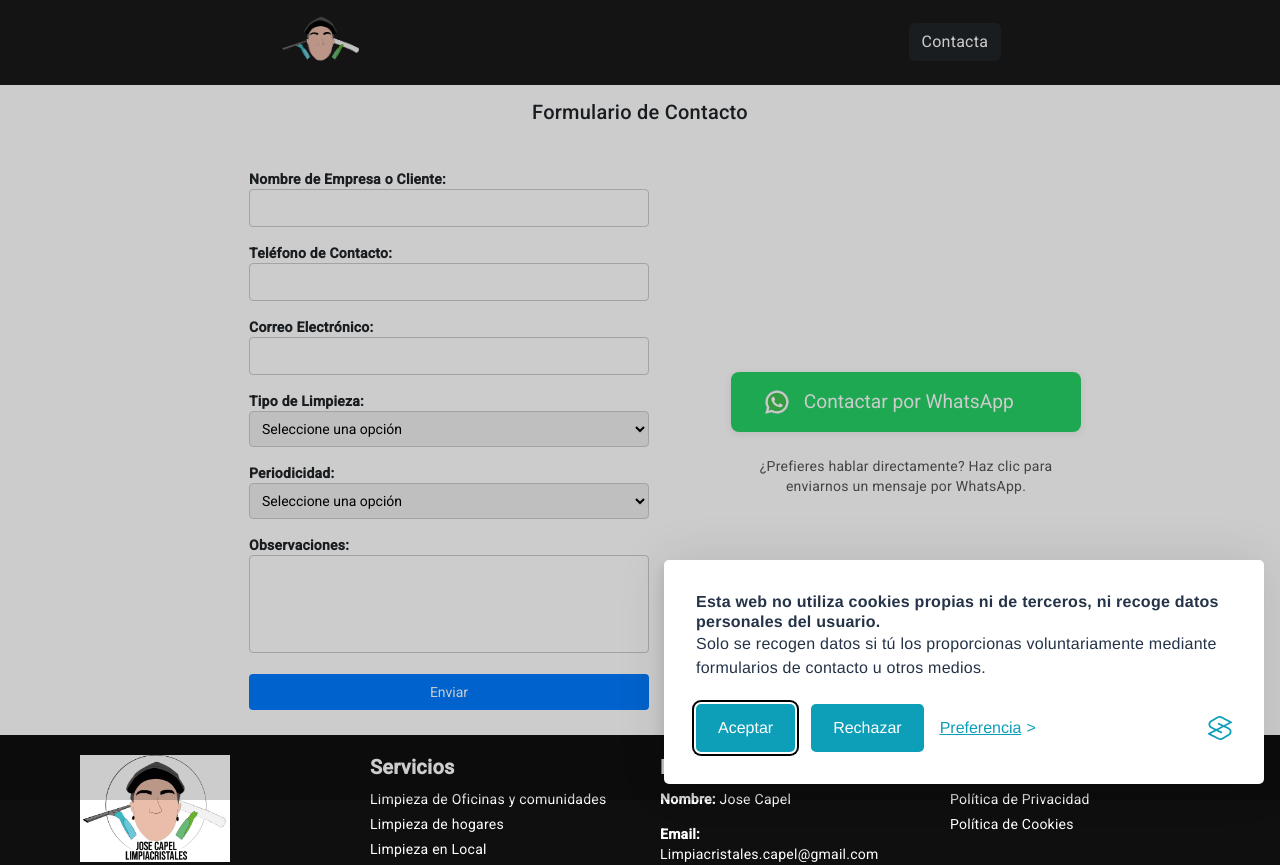
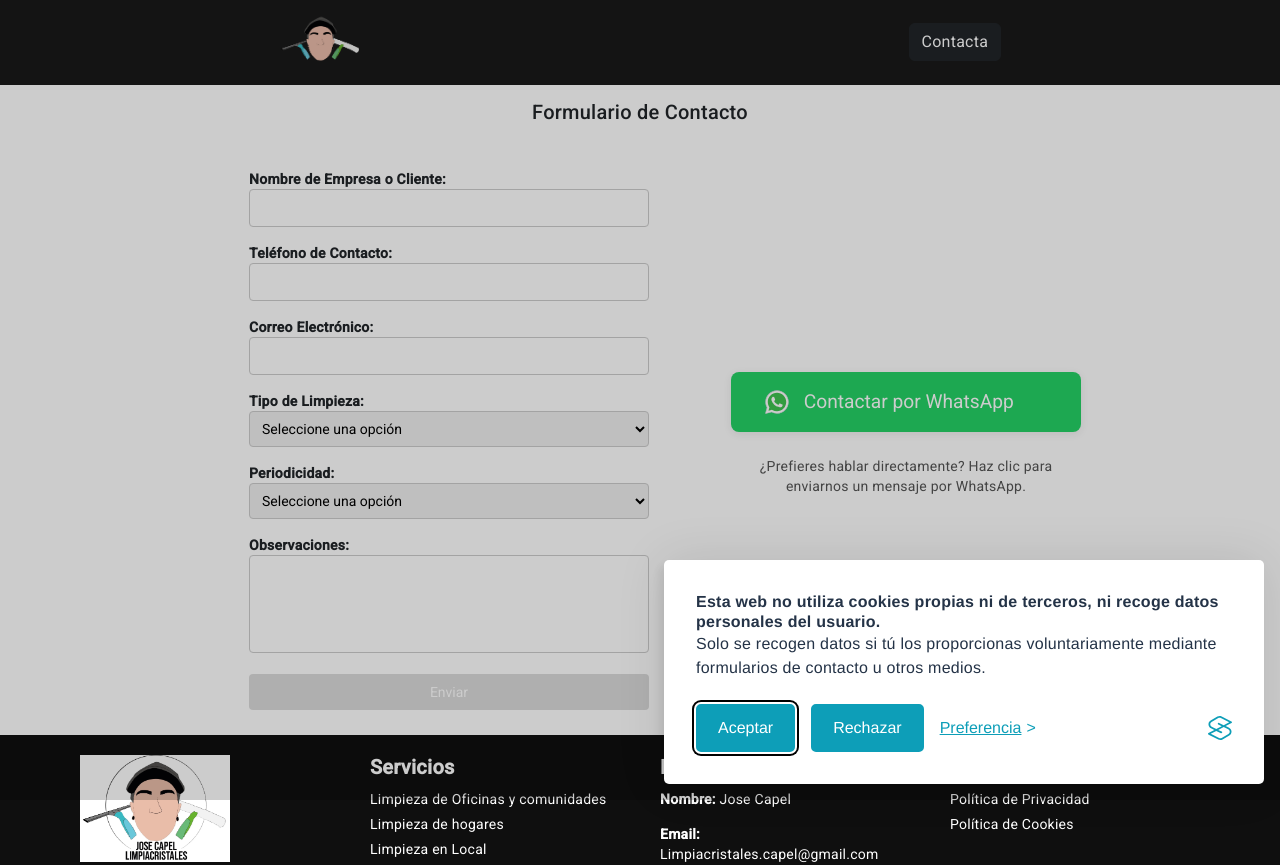
Before and after one commit to DavidRamon15/Limpia-cristales, an Angular app: page /contacto in a window 1280 px wide. Shown: the top 865 px of the page. Built offline with nearby package versions, Linux system fonts and the light colour scheme.

Commit message:
Solucion problema mail

```diff
--- a/src/app/component/contacto/contacto.component.css
+++ b/src/app/component/contacto/contacto.component.css
@@ -21,11 +21,19 @@ button {
     border-radius: 4px;
 }
 
+
 button {
     background-color: #007bff;
     color: white;
     border: none;
     cursor: pointer;
+    transition: background 0.2s, opacity 0.2s;
+}
+
+button:disabled {
+    background-color: #cccccc;
+    cursor: not-allowed;
+    opacity: 0.7;
 }
 
 button:hover {
--- a/src/app/component/contacto/contacto.component.html
+++ b/src/app/component/contacto/contacto.component.html
@@ -50,7 +50,19 @@
                             <textarea id="observaciones" name="observaciones" [(ngModel)]="formData.observaciones"
                                 rows="4"></textarea>
                         </div>
-                        <button type="submit" [disabled]="!contactForm.valid">Enviar</button>
+                        <button type="submit" [disabled]="!contactForm.valid || isLoading">
+                            <span *ngIf="isLoading" class="spinner" style="margin-right:8px;">
+                                <svg width="20" height="20" viewBox="0 0 50 50">
+                                    <circle cx="25" cy="25" r="20" fill="none" stroke="#25D366" stroke-width="5"
+                                        stroke-linecap="round" stroke-dasharray="31.4 31.4"
+                                        transform="rotate(-90 25 25)">
+                                        <animateTransform attributeName="transform" type="rotate" from="0 25 25"
+                                            to="360 25 25" dur="1s" repeatCount="indefinite" />
+                                    </circle>
+                                </svg>
+                            </span>
+                            Enviar
+                        </button>
                     </form>
                 </div>
             </div>
--- a/src/app/component/contacto/contacto.component.ts
+++ b/src/app/component/contacto/contacto.component.ts
@@ -19,9 +19,12 @@ export class ContactoComponent {
     observaciones: ''
   };
 
+  isLoading = false;
+
   constructor(private contactoService: ContactoService) { }
 
   enviarFormulario() {
+    this.isLoading = true;
     this.contactoService.enviarFormulario(this.formData).subscribe({
       next: (res) => {
         Swal.fire({
@@ -29,6 +32,7 @@ export class ContactoComponent {
           title: '¡Formulario enviado!',
           text: 'Gracias por contactarnos. Te responderemos lo antes posible.',
         });
+        this.isLoading = false;
       },
       error: (err) => {
         let errorMsg = 'Hubo un error al enviar el formulario. Inténtalo nuevamente.';
@@ -41,6 +45,7 @@ export class ContactoComponent {
           text: errorMsg,
         });
         console.error(err);
+        this.isLoading = false;
       }
     });
   }
--- a/src/app/component/limpieza-local/limpieza-local.component.html
+++ b/src/app/component/limpieza-local/limpieza-local.component.html
@@ -79,7 +79,7 @@
                     la luz y realzan cada espacio.</p>
             </div>
             <div class="col-md-5">
-                <img src="assets/imagenes/terraza4.jpg" alt="Descripción de la imagen"
+                <img src="assets/imagenes/local1.jpg" alt="Descripción de la imagen"
                     class="featurette-image img-fluid mx-auto" width="350" height="350"
                     (click)="modal.abrirModal('assets/imagenes/terraza.jpg', 'Cristales')">
             </div>
--- a/src/app/component/politica-cookies/politica-cookies.component.html
+++ b/src/app/component/politica-cookies/politica-cookies.component.html
@@ -34,7 +34,7 @@
                 <li>Ni esta web ni su responsable se hacen responsables del contenido o veracidad de las políticas de
                     privacidad de los terceros mencionados.</li>
                 <li>Si tienes dudas sobre esta política de cookies, puedes contactarnos en
-                    <strong>juan@example.com</strong>.
+                    <strong>Limpiacristales.capel@gmail.com</strong>.
                 </li>
             </ul>
         </section>
--- a/src/environments/environment.ts
+++ b/src/environments/environment.ts
@@ -1,4 +1,4 @@
 export const environment = {
     production: false,
-    instagramToken: 'e72f6ffcf957347cb2bfd2583edd3c3f'
+    instagramToken: 'IGAAG33QYaZCGpBZAE1qS3R0aEtnUFVvcWU5MUR2ZAHdoX3JINnV2YTkxRFhHWEJVVGlaU2I0MmZALLVAwV1dCeUhnZA1IwcndlRGhxSm9xbkVNT2czRWdXXzdUenhfbG5nMml5Y29iU3JZAVTFMVVVNYVlOZAFhyV1VsbkttSG50djc4WQZDZD'
 };
```
